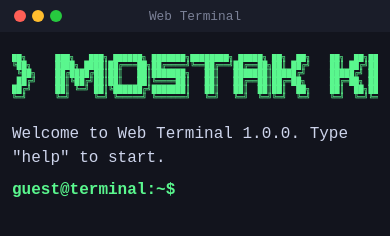
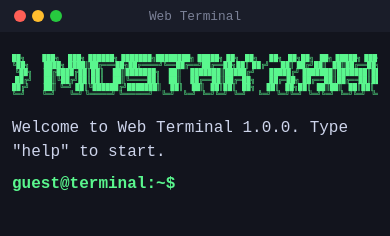
Before and after one commit to mossstak/web-terminal, a plain HTML site: page index.html in a window 390 px wide. Drawn offline with Linux system fonts and the light colour scheme.

Commit message:
ascii art

```diff
--- a/index.html
+++ b/index.html
@@ -7,6 +7,12 @@
     <meta name="description" content="" />
     <meta name="viewport" content="width=device-width, initial-scale=1.0" />
     <link rel="stylesheet" href="styles.css?=v=1.1" />
+    <link rel="preconnect" href="https://fonts.googleapis.com" />
+    <link rel="preconnect" href="https://fonts.gstatic.com" crossorigin />
+    <link
+      href="https://fonts.googleapis.com/css2?family=Fira+Code:wght@400;700&family=VT323&display=swap"
+      rel="stylesheet"
+    />
   </head>
   <body>
     <div id="terminal-window">
--- a/styles.css
+++ b/styles.css
@@ -228,19 +228,24 @@ body {
 
   /* Scale or hide ASCII art on narrow displays */
   .ascii-art {
-    /* Use fonts designed for terminal block glyphs */
-    font-family:
-      ui-monospace, 'Cascadia Code', 'Source Code Pro', Menlo, Consolas,
-      monospace;
-    font-size: clamp(0.5rem, 1.1vw, 0.75rem); /* Responsive scaling */
-    line-height: 1; /* Eliminates vertical overlap */
+    font-family: 'VT323', 'Fira Code', monospace;
+    color: #5af78e;
+    font-size: clamp(
+      0.45rem,
+      1.8vw,
+      0.75rem
+    ); /* Dynamically shrinks to fit the mobile screen width */
+    line-height: 1;
     letter-spacing: 0;
     white-space: pre;
-    overflow-x: auto;
+    overflow-x: hidden;
     user-select: none;
     margin-top: 10px;
     margin-bottom: 12px;
-    color: #5af78e;
+
+    /* Stops mobile Chrome / Safari from inflating or stretching font metrics */
+    -webkit-text-size-adjust: 100%;
+    text-size-adjust: 100%;
   }
 
   .input-line {
```
